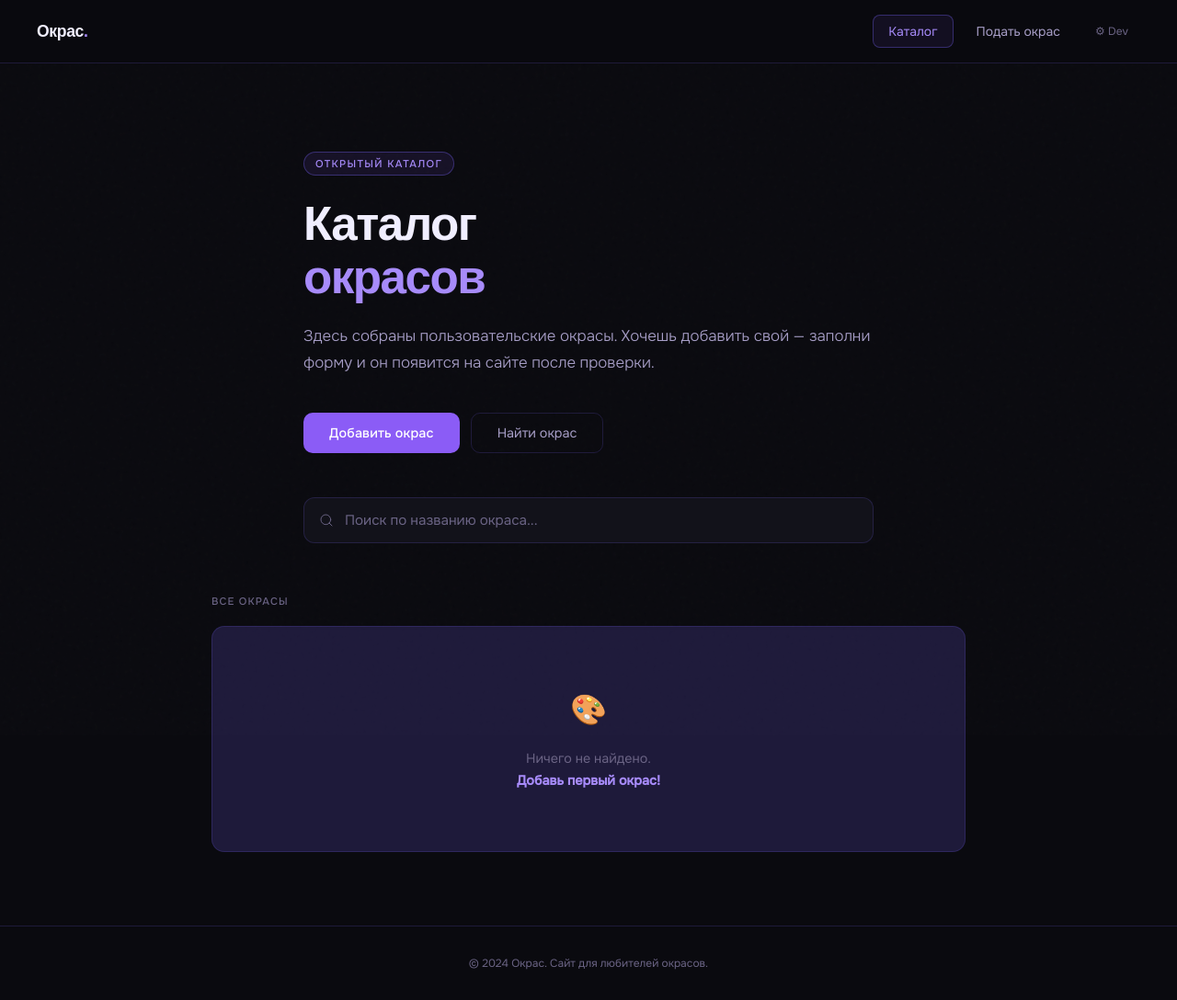
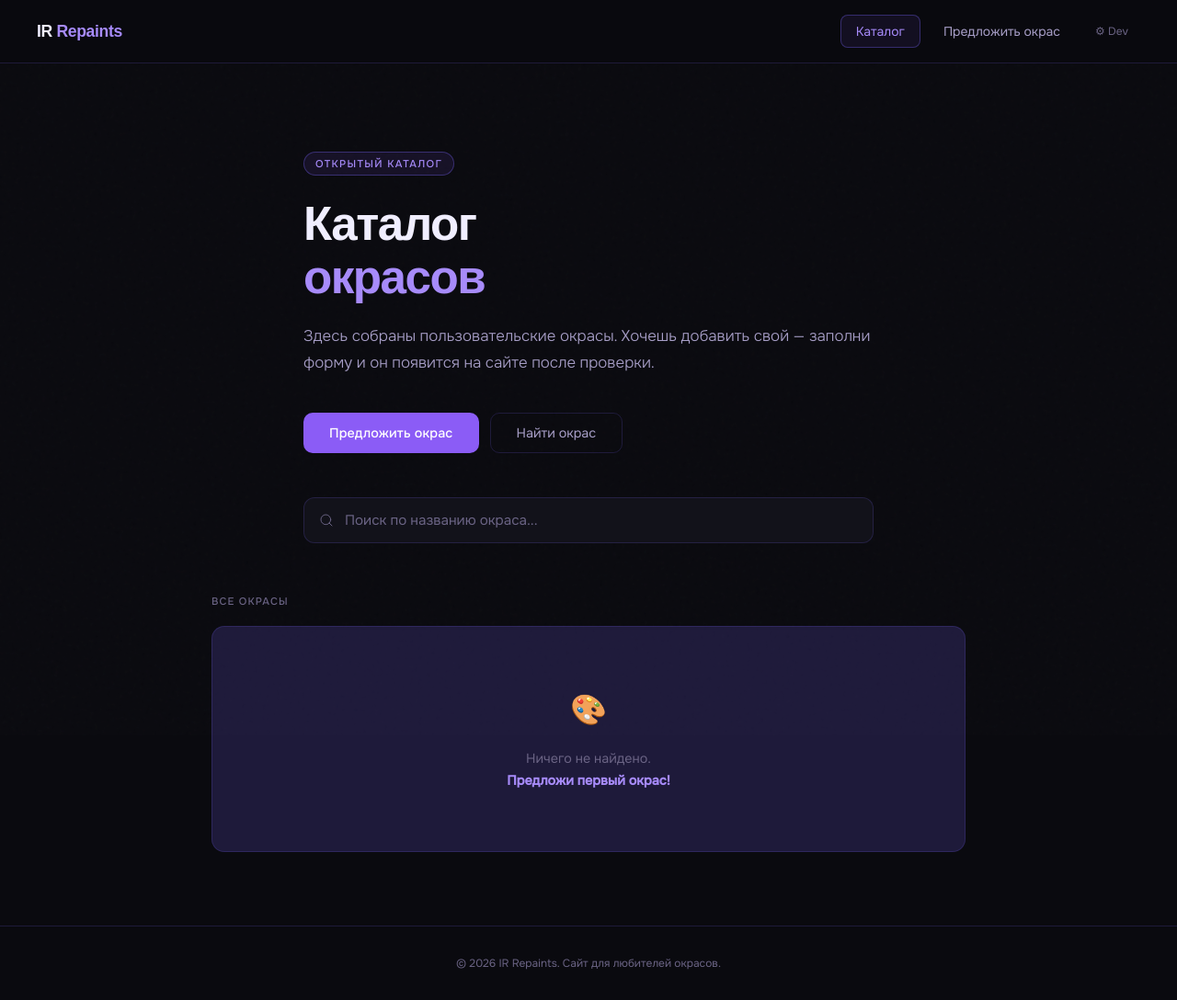
Before and after one commit to ZCP-SHOP/IR-Repaints, a plain HTML site: page index.html in a window 1280 px wide. Shown: the whole page at 92% size. Drawn offline with Linux system fonts and the light colour scheme; a web font is replaced by a local one.

Commit message:
Update index.html

```diff
--- a/index.html
+++ b/index.html
@@ -3,7 +3,7 @@
 <head>
 <meta charset="UTF-8">
 <meta name="viewport" content="width=device-width, initial-scale=1.0">
-<title>Окрасы — Сайт окрасов</title>
+<title>IR Repaints</title>
 <link href="https://fonts.googleapis.com/css2?family=Unbounded:wght@400;600;700&family=Onest:wght@300;400;500&display=swap" rel="stylesheet">
 <style>
   :root {
@@ -596,10 +596,10 @@
 <body>
 
 <nav>
-  <div class="logo">Окрас<span>.</span></div>
+  <div class="logo">IR <span>Repaints</span></div>
   <div class="links">
     <button onclick="showPage('home')" class="active" id="nav-home">Каталог</button>
-    <button onclick="showPage('submit')" id="nav-submit">Подать окрас</button>
+    <button onclick="showPage('submit')" id="nav-submit">Предложить окрас</button>
     <button onclick="showPage('dev')" id="nav-dev" class="dev-btn">⚙ Dev</button>
   </div>
 </nav>
@@ -611,7 +611,7 @@
     <h1>Каталог<br><em>окрасов</em></h1>
     <p>Здесь собраны пользовательские окрасы. Хочешь добавить свой — заполни форму и он появится на сайте после проверки.</p>
     <div class="hero-actions">
-      <button class="btn-primary" onclick="showPage('submit')">Добавить окрас</button>
+      <button class="btn-primary" onclick="showPage('submit')">Предложить окрас</button>
       <button class="btn-secondary" onclick="document.querySelector('.search-section input').focus(); document.querySelector('.search-section').scrollIntoView({behavior:'smooth'})">Найти окрас</button>
     </div>
   </div>
@@ -628,7 +628,7 @@
     <div class="skins-grid" id="skins-grid">
       <div class="empty-state">
         <div class="big">🎨</div>
-        <div>Окрасов пока нет.<br>Стань первым — <strong onclick="showPage('submit')" style="color:var(--accent2);cursor:pointer">подай заявку</strong>.</div>
+        <div>Окрасов пока нет.<br>Стань первым — <strong onclick="showPage('submit')" style="color:var(--accent2);cursor:pointer">предложи окрас</strong>.</div>
       </div>
     </div>
   </div>
@@ -637,7 +637,7 @@
 <!-- ======== SUBMIT FORM ======== -->
 <div class="page" id="page-submit">
   <div class="form-page">
-    <h2 class="form-heading">Подать окрас</h2>
+    <h2 class="form-heading">Предложить окрас</h2>
     <p class="form-sub">Заполни форму — мы проверим и добавим твой окрас в каталог.</p>
 
     <div class="success-banner" id="success-banner">
@@ -646,7 +646,7 @@
 
     <div class="field">
       <label>Никнейм <span>*</span></label>
-      <input type="text" id="f-nick" placeholder="Твой ник в игре" maxlength="40">
+      <input type="text" id="f-nick" placeholder="Твой ник" maxlength="40">
     </div>
 
     <div class="field">
@@ -727,7 +727,7 @@
   </div>
 </div>
 
-<footer>© 2024 Окрас. Сайт для любителей окрасов.</footer>
+<footer>© 2026 IR Repaints. Сайт для любителей окрасов.</footer>
 
 <script>
 const DEV_PASSWORD = 'dev2024';
@@ -759,7 +759,7 @@ function filterSkins() {
 function renderSkins(list) {
   const grid = document.getElementById('skins-grid');
   if (!list.length) {
-    grid.innerHTML = '<div class="empty-state"><div class="big">🎨</div><div>Ничего не найдено.<br><strong onclick="showPage(\'submit\')" style="color:var(--accent2);cursor:pointer">Добавь первый окрас!</strong></div></div>';
+    grid.innerHTML = '<div class="empty-state"><div class="big">🎨</div><div>Ничего не найдено.<br><strong onclick="showPage(\'submit\')" style="color:var(--accent2);cursor:pointer">Предложи первый окрас!</strong></div></div>';
     return;
   }
   const emojis = ['🚂','🚃','🚄','🚅','🚆','🚇','🚈','🚉','🚊','🚝'];
```
